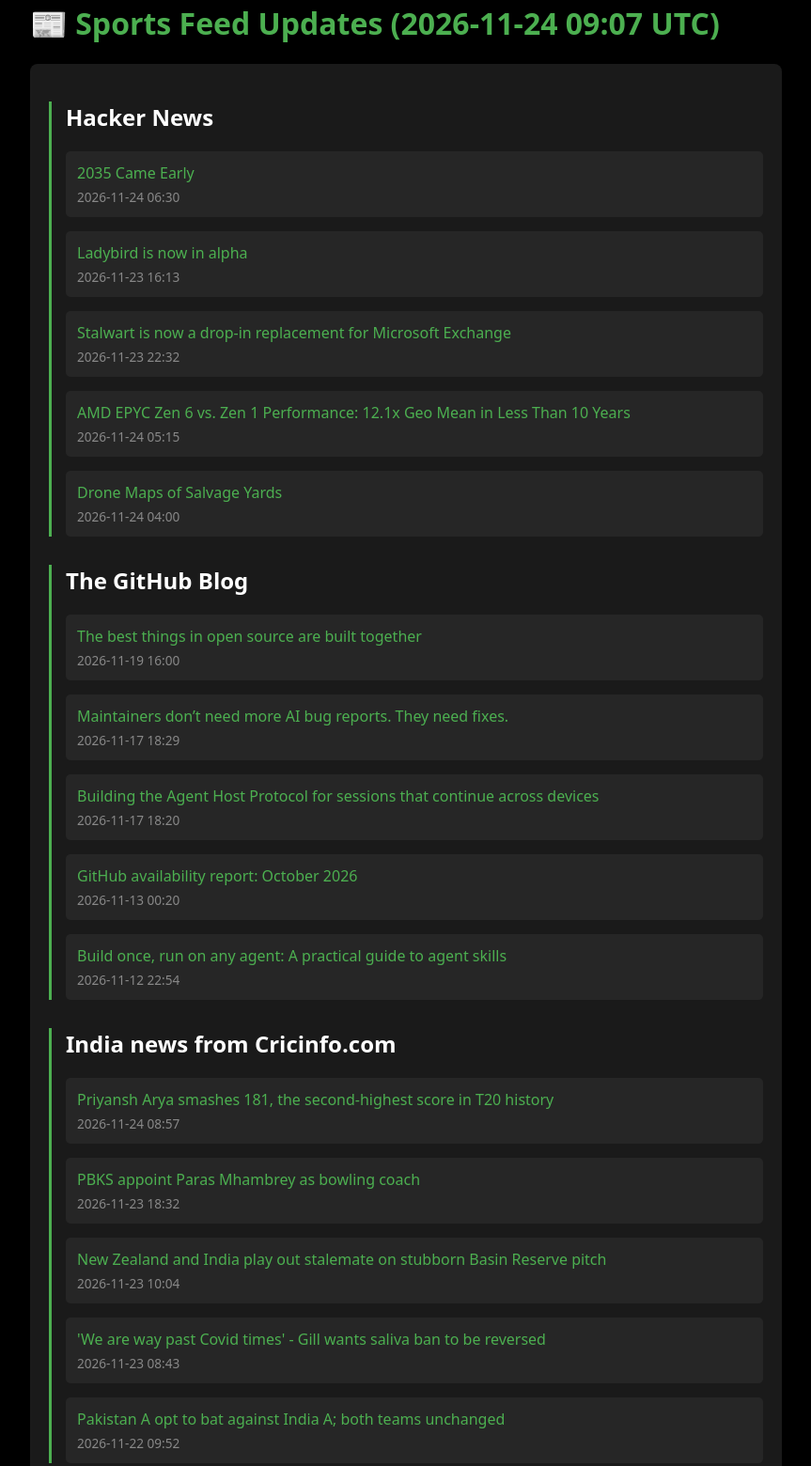
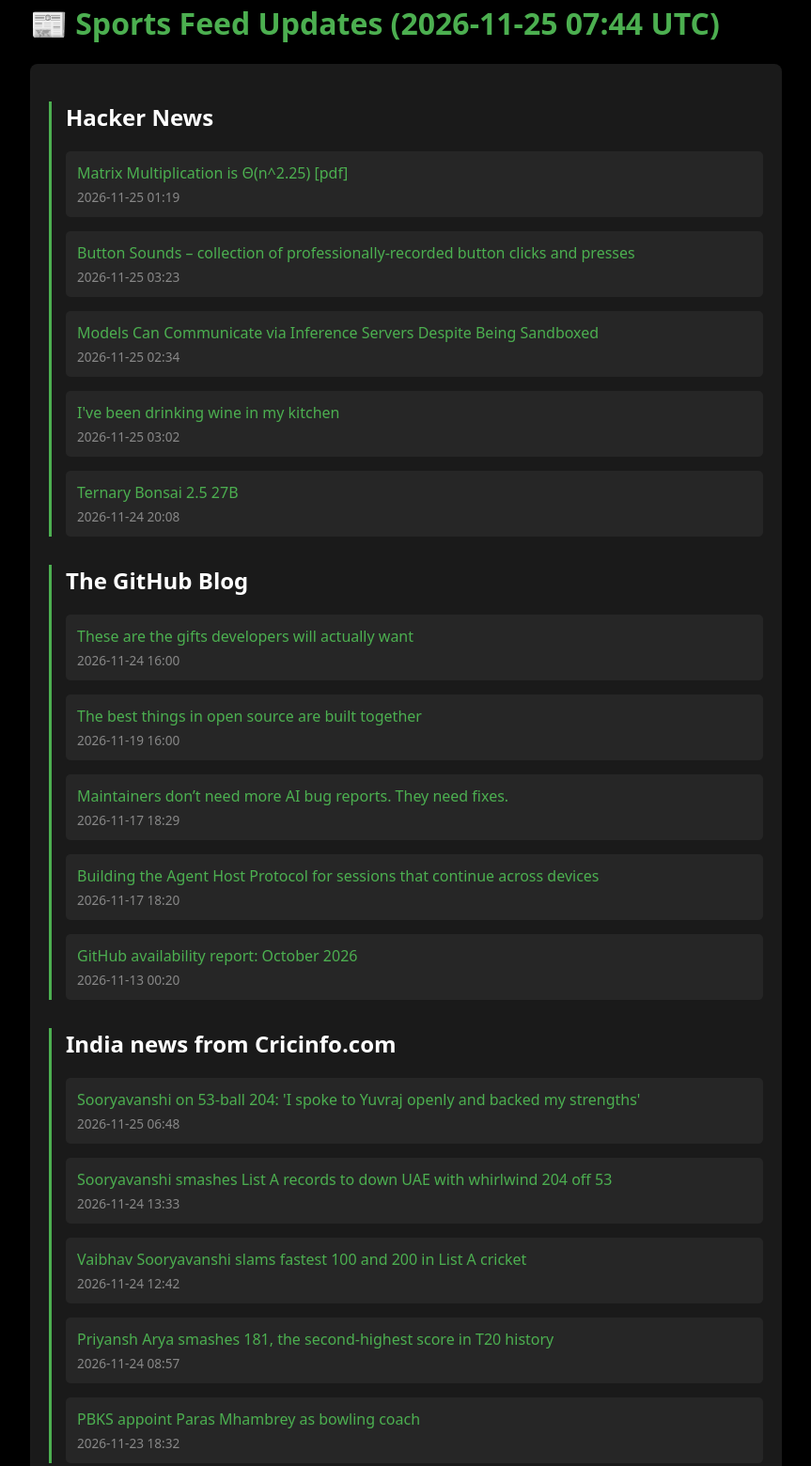
Before and after one commit to dhruvdivecha/AutoFeed-Updater, a plain HTML site: page index.html in a window 1280 px wide. Shown: the part 18-1578 px from the top of the page at 94% size, without its empty margins (208-1071 px from the left). Drawn offline with Linux system fonts and the light colour scheme.

Commit message:
Auto-update feeds - 2026-11-25 07:44:13 UTC

```diff
--- a/index.html
+++ b/index.html
@@ -59,34 +59,39 @@
     </style>
 </head>
 <body>
-    <h1>📰 Sports Feed Updates (2026-11-24 09:07 UTC)</h1>
+    <h1>📰 Sports Feed Updates (2026-11-25 07:44 UTC)</h1>
     <div class="container">
         <div class="feed"><h2>Hacker News</h2>
                 <div class="entry">
-                    <a href="https://fzakaria.com/2026/11/23/2035-came-early" target="_blank">2035 Came Early</a>
-                    <span class="timestamp">2026-11-24 06:30</span>
+                    <a href="https://github.com/openai/math/blob/main/preprints/The-matrix-multiplication-exponent-is-nine-fourths-November-24-2026/paper.pdf" target="_blank">Matrix Multiplication is Θ(n^2.25) [pdf]</a>
+                    <span class="timestamp">2026-11-25 01:19</span>
                 </div>
 
                 <div class="entry">
-                    <a href="https://ladybird.org/posts/alpha/" target="_blank">Ladybird is now in alpha</a>
-                    <span class="timestamp">2026-11-23 16:13</span>
+                    <a href="https://buttons.joshwcomeau.com/" target="_blank">Button Sounds – collection of professionally-recorded button clicks and presses</a>
+                    <span class="timestamp">2026-11-25 03:23</span>
                 </div>
 
                 <div class="entry">
-                    <a href="https://stalw.art/blog/microsoft-exchange-replacement/" target="_blank">Stalwart is now a drop-in replacement for Microsoft Exchange</a>
-                    <span class="timestamp">2026-11-23 22:32</span>
+                    <a href="https://www.lesswrong.com/posts/7wzWuLP3HhyBLmKfo/models-can-communicate-via-inference-servers-despite-being" target="_blank">Models Can Communicate via Inference Servers Despite Being Sandboxed</a>
+                    <span class="timestamp">2026-11-25 02:34</span>
                 </div>
 
                 <div class="entry">
-                    <a href="https://www.phoronix.com/review/amd-epyc-9006-7601" target="_blank">AMD EPYC Zen 6 vs. Zen 1 Performance: 12.1x Geo Mean in Less Than 10 Years</a>
-                    <span class="timestamp">2026-11-24 05:15</span>
+                    <a href="https://scottaaronson.blog/?p=10362" target="_blank">I've been drinking wine in my kitchen</a>
+                    <span class="timestamp">2026-11-25 03:02</span>
                 </div>
 
                 <div class="entry">
-                    <a href="https://salvageyarddrone.wordpress.com/" target="_blank">Drone Maps of Salvage Yards</a>
-                    <span class="timestamp">2026-11-24 04:00</span>
+                    <a href="https://prismml.com/news/bonsai-2-5-27b" target="_blank">Ternary Bonsai 2.5 27B</a>
+                    <span class="timestamp">2026-11-24 20:08</span>
                 </div>
                 </div><div class="feed"><h2>The GitHub Blog</h2>
+                <div class="entry">
+                    <a href="https://github.blog/news-insights/company-news/these-are-the-gifts-developers-will-actually-want/" target="_blank">These are the gifts developers will actually want</a>
+                    <span class="timestamp">2026-11-24 16:00</span>
+                </div>
+
                 <div class="entry">
                     <a href="https://github.blog/open-source/maintainers/the-best-things-in-open-source-are-built-together/" target="_blank">The best things in open source are built together</a>
                     <span class="timestamp">2026-11-19 16:00</span>
@@ -106,12 +111,22 @@
                     <a href="https://github.blog/news-insights/company-news/github-availability-report-october-2026/" target="_blank">GitHub availability report: October 2026</a>
                     <span class="timestamp">2026-11-13 00:20</span>
                 </div>
+                </div><div class="feed"><h2>India news from Cricinfo.com</h2>
+                <div class="entry">
+                    <a href="https://www.cricinfo.com/ci/content/story/1563875.html?ex_cid=OTC-RSS" target="_blank">Sooryavanshi on 53-ball 204: 'I spoke to Yuvraj openly and backed my strengths'</a>
+                    <span class="timestamp">2026-11-25 06:48</span>
+                </div>
 
                 <div class="entry">
-                    <a href="https://github.blog/ai-and-ml/github-copilot/build-once-run-on-any-agent-a-practical-guide-to-agent-skills/" target="_blank">Build once, run on any agent: A practical guide to agent skills</a>
-                    <span class="timestamp">2026-11-12 22:54</span>
+                    <a href="https://www.cricinfo.com/ci/content/story/1563818.html?ex_cid=OTC-RSS" target="_blank">Sooryavanshi smashes List A records to down UAE with whirlwind 204 off 53</a>
+                    <span class="timestamp">2026-11-24 13:33</span>
                 </div>
-                </div><div class="feed"><h2>India news from Cricinfo.com</h2>
+
+                <div class="entry">
+                    <a href="https://www.cricinfo.com/ci/content/story/1563814.html?ex_cid=OTC-RSS" target="_blank">Vaibhav Sooryavanshi slams fastest 100 and 200 in List A cricket</a>
+                    <span class="timestamp">2026-11-24 12:42</span>
+                </div>
+
                 <div class="entry">
                     <a href="https://www.cricinfo.com/ci/content/story/1563756.html?ex_cid=OTC-RSS" target="_blank">Priyansh Arya smashes 181, the second-highest score in T20 history</a>
                     <span class="timestamp">2026-11-24 08:57</span>
@@ -121,21 +136,6 @@
                     <a href="https://www.cricinfo.com/ci/content/story/1563727.html?ex_cid=OTC-RSS" target="_blank">PBKS appoint Paras Mhambrey as bowling coach</a>
                     <span class="timestamp">2026-11-23 18:32</span>
                 </div>
-
-                <div class="entry">
-                    <a href="https://www.cricinfo.com/ci/content/story/1563651.html?ex_cid=OTC-RSS" target="_blank">New Zealand and India play out stalemate on stubborn Basin Reserve pitch</a>
-                    <span class="timestamp">2026-11-23 10:04</span>
-                </div>
-
-                <div class="entry">
-                    <a href="https://www.cricinfo.com/ci/content/story/1563667.html?ex_cid=OTC-RSS" target="_blank">'We are way past Covid times' - Gill wants saliva ban to be reversed</a>
-                    <span class="timestamp">2026-11-23 08:43</span>
-                </div>
-
-                <div class="entry">
-                    <a href="https://www.cricinfo.com/ci/content/story/1563603.html?ex_cid=OTC-RSS" target="_blank">Pakistan A opt to bat against India A; both teams unchanged</a>
-                    <span class="timestamp">2026-11-22 09:52</span>
-                </div>
                 </div>
     </div>
 </body>
```
